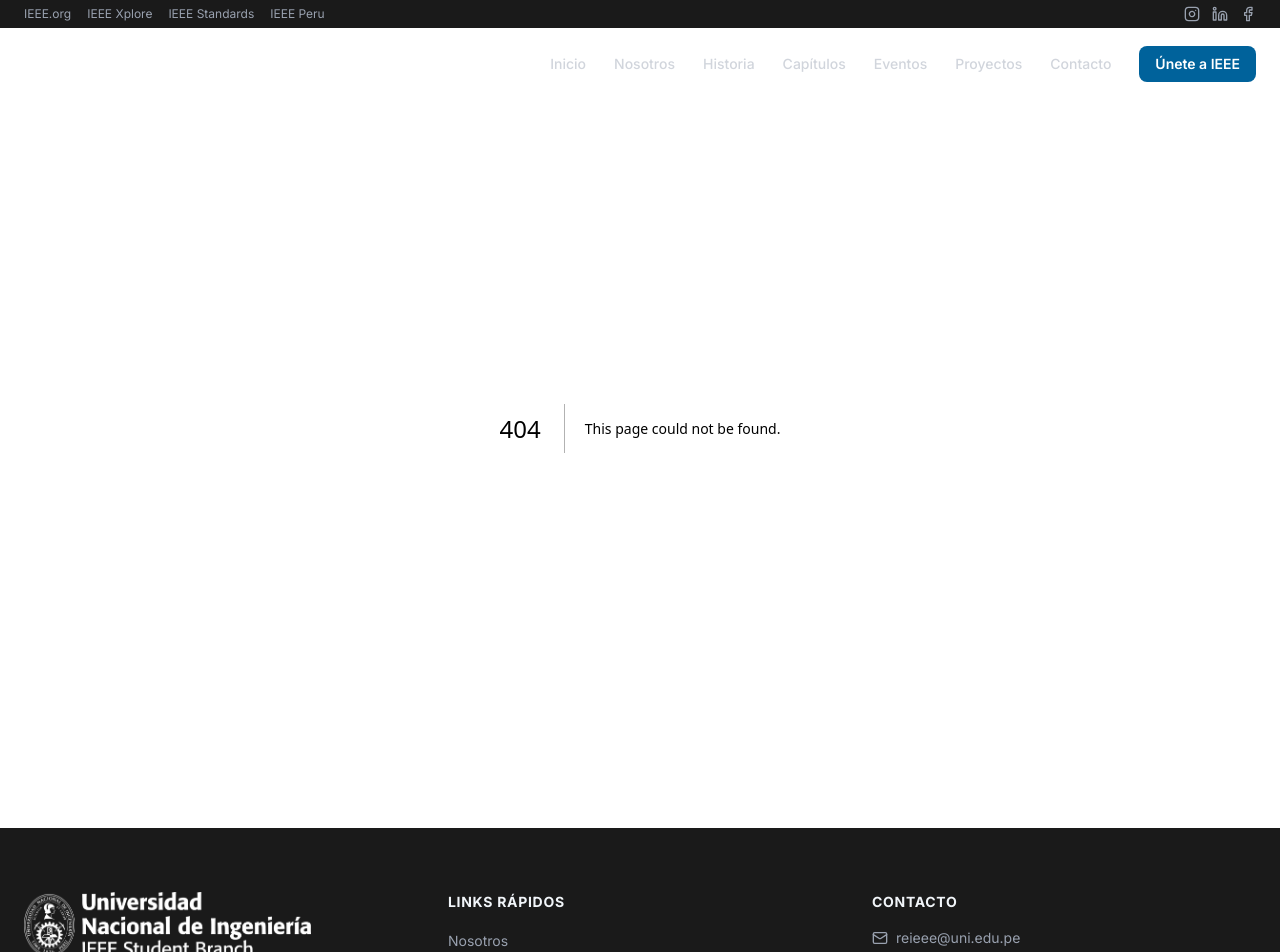
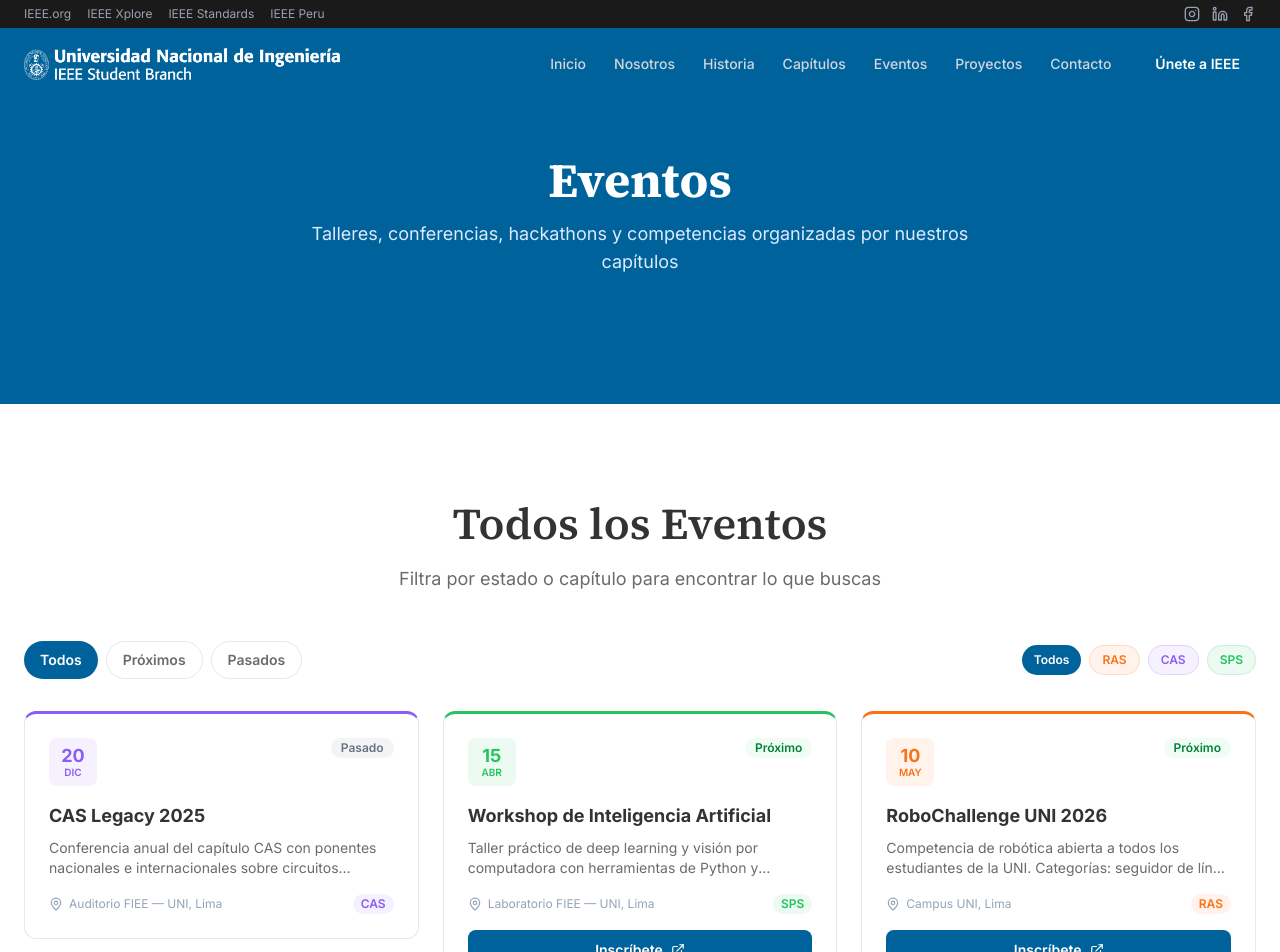
Before and after one commit to Adriel2503/IEEE-RAMA-UNI, a Next.js app: page /eventos in a window 1280 px wide. Before the commit this address had no page. Shown: the top 952 px of the page. Built offline with nearby package versions, Linux system fonts and the light colour scheme.

Commit message:
Creando pestaña eventos

```diff
--- a/src/app/capitulos/page.tsx
+++ b/src/app/capitulos/page.tsx
@@ -9,7 +9,7 @@
 export const metadata = {
   title: "Capítulos",
   description:
-    "Conoce los 10 capítulos técnicos de la Rama Estudiantil IEEE UNI.",
+    "Conoce los 11 capítulos técnicos de la Rama Estudiantil IEEE UNI.",
 };
 
 export default function CapitulosPage() {
@@ -20,7 +20,7 @@
       <div className="mx-auto max-w-7xl px-4 md:px-6">
         <SectionHeading
           title="Nuestros Capítulos"
-          subtitle="10 capítulos técnicos donde puedes desarrollar tu pasión por la ingeniería"
+          subtitle="11 capítulos técnicos donde puedes desarrollar tu pasión por la ingeniería"
         />
         <div className="grid grid-cols-1 gap-6 sm:grid-cols-2 lg:grid-cols-3">
           {chapters.map((chapter) => {
--- /dev/null
+++ b/src/app/eventos/page.tsx
@@ -0,0 +1,45 @@
+import SectionHeading from "@/components/ui/SectionHeading";
+import EventFilters from "@/components/ui/EventFilters";
+import eventsData from "@/data/events.json";
+import chaptersData from "@/data/chapters.json";
+import type { Event, Chapter } from "@/lib/types";
+import { loadJsonData } from "@/lib/utils";
+
+export const metadata = {
+  title: "Eventos",
+  description:
+    "Talleres, conferencias, hackathons y más actividades de la Rama Estudiantil IEEE UNI.",
+};
+
+export default function EventosPage() {
+  const events = loadJsonData<Event>(eventsData);
+  const chapters = loadJsonData<Chapter>(chaptersData);
+
+  return (
+    <>
+      {/* Hero */}
+      <section className="bg-primary py-24 md:py-32">
+        <div className="mx-auto max-w-7xl px-4 text-center md:px-6">
+          <h1 className="font-heading text-4xl font-bold text-white md:text-5xl">
+            Eventos
+          </h1>
+          <p className="mx-auto mt-4 max-w-2xl text-lg text-blue-100">
+            Talleres, conferencias, hackathons y competencias organizadas por
+            nuestros capítulos
+          </p>
+        </div>
+      </section>
+
+      {/* Events list with filters */}
+      <section className="bg-background py-16 md:py-24">
+        <div className="mx-auto max-w-7xl px-4 md:px-6">
+          <SectionHeading
+            title="Todos los Eventos"
+            subtitle="Filtra por estado o capítulo para encontrar lo que buscas"
+          />
+          <EventFilters events={events} chapters={chapters} />
+        </div>
+      </section>
+    </>
+  );
+}
--- a/src/app/layout.tsx
+++ b/src/app/layout.tsx
@@ -24,7 +24,7 @@
     template: "%s | IEEE UNI",
   },
   description:
-    "Rama Estudiantil IEEE de la UNI. Desde 1967 formando ingenieros. 10 capítulos técnicos, +100 miembros. Únete a la comunidad más grande de ingeniería.",
+    "Rama Estudiantil IEEE de la UNI. Desde 1967 formando ingenieros. 11 capítulos técnicos, +100 miembros. Únete a la comunidad más grande de ingeniería.",
   keywords: [
     "IEEE UNI",
     "IEEE Rama UNI",
--- a/src/components/home/AboutSection.tsx
+++ b/src/components/home/AboutSection.tsx
@@ -24,7 +24,7 @@
                   Latinoamérica.
                 </p>
                 <p>
-                  Con <strong className="text-text">10 capítulos técnicos</strong> y más de{" "}
+                  Con <strong className="text-text">11 capítulos técnicos</strong> y más de{" "}
                   <strong className="text-text">100 miembros activos</strong>, organizamos
                   eventos, talleres, conferencias y proyectos de investigación
                   que conectan a nuestros estudiantes con la comunidad global de
--- a/src/components/home/ChaptersGrid.tsx
+++ b/src/components/home/ChaptersGrid.tsx
@@ -17,7 +17,7 @@
         <ScrollReveal>
           <SectionHeading
             title="Nuestros Capítulos"
-            subtitle="10 capítulos técnicos donde puedes desarrollar tu pasión por la ingeniería"
+            subtitle="11 capítulos técnicos donde puedes desarrollar tu pasión por la ingeniería"
           />
         </ScrollReveal>
 
--- a/src/components/ui/EventCard.tsx
+++ b/src/components/ui/EventCard.tsx
@@ -1,4 +1,4 @@
-import { MapPin } from "lucide-react";
+import { MapPin, ExternalLink } from "lucide-react";
 import { parseDateParts } from "@/lib/utils";
 import type { Event, Chapter } from "@/lib/types";
 import { IEEE_BLUE } from "@/lib/constants";
@@ -15,7 +15,7 @@
 
   return (
     <div
-      className="group rounded-[var(--radius-lg)] border border-border bg-surface p-6 transition-all duration-200 hover:shadow-lg hover:-translate-y-1"
+      className="group flex flex-col rounded-[var(--radius-lg)] border border-border bg-surface p-6 transition-all duration-200 hover:shadow-lg hover:-translate-y-1"
       style={{ borderTopColor: chapterColor, borderTopWidth: "3px" }}
     >
       {/* Date box + Status badge */}
@@ -67,6 +67,19 @@
           </span>
         )}
       </div>
+
+      {/* Registration button */}
+      {event.status === "upcoming" && event.registrationUrl && (
+        <a
+          href={event.registrationUrl}
+          target="_blank"
+          rel="noopener noreferrer"
+          className="mt-4 inline-flex items-center justify-center gap-2 rounded-[var(--radius-md)] bg-primary px-4 py-2.5 text-sm font-semibold text-text-on-primary transition-colors hover:bg-primary-hover"
+        >
+          Inscríbete
+          <ExternalLink className="h-3.5 w-3.5" />
+        </a>
+      )}
     </div>
   );
 }
--- /dev/null
+++ b/src/components/ui/EventFilters.tsx
@@ -0,0 +1,109 @@
+"use client";
+
+import { useState } from "react";
+import EventCard from "@/components/ui/EventCard";
+import ScrollReveal from "@/components/ui/ScrollReveal";
+import type { Event, Chapter } from "@/lib/types";
+
+type StatusFilter = "all" | "upcoming" | "past";
+
+interface EventFiltersProps {
+  events: Event[];
+  chapters: Chapter[];
+}
+
+export default function EventFilters({ events, chapters }: EventFiltersProps) {
+  const [status, setStatus] = useState<StatusFilter>("all");
+  const [chapterFilter, setChapterFilter] = useState<string>("all");
+
+  const filtered = events.filter((e) => {
+    if (status !== "all" && e.status !== status) return false;
+    if (chapterFilter !== "all" && e.chapter !== chapterFilter) return false;
+    return true;
+  });
+
+  // Only show chapters that have events
+  const activeChapterSlugs = [...new Set(events.map((e) => e.chapter))];
+  const activeChapters = chapters.filter((c) =>
+    activeChapterSlugs.includes(c.slug)
+  );
+
+  const statusTabs: { label: string; value: StatusFilter }[] = [
+    { label: "Todos", value: "all" },
+    { label: "Próximos", value: "upcoming" },
+    { label: "Pasados", value: "past" },
+  ];
+
+  return (
+    <>
+      {/* Filters */}
+      <div className="mb-8 flex flex-col gap-4 sm:flex-row sm:items-center sm:justify-between">
+        {/* Status tabs */}
+        <div className="flex gap-2">
+          {statusTabs.map((tab) => (
+            <button
+              key={tab.value}
+              onClick={() => setStatus(tab.value)}
+              className={`rounded-full px-4 py-2 text-sm font-semibold transition-colors cursor-pointer ${
+                status === tab.value
+                  ? "bg-primary text-text-on-primary"
+                  : "bg-surface border border-border text-text-secondary hover:bg-surface-hover"
+              }`}
+            >
+              {tab.label}
+            </button>
+          ))}
+        </div>
+
+        {/* Chapter filter */}
+        <div className="flex flex-wrap gap-2">
+          <button
+            onClick={() => setChapterFilter("all")}
+            className={`rounded-full px-3 py-1.5 text-xs font-semibold transition-colors cursor-pointer ${
+              chapterFilter === "all"
+                ? "bg-primary text-text-on-primary"
+                : "bg-surface border border-border text-text-secondary hover:bg-surface-hover"
+            }`}
+          >
+            Todos
+          </button>
+          {activeChapters.map((ch) => (
+            <button
+              key={ch.slug}
+              onClick={() => setChapterFilter(ch.slug)}
+              className="rounded-full px-3 py-1.5 text-xs font-semibold transition-colors cursor-pointer"
+              style={
+                chapterFilter === ch.slug
+                  ? { backgroundColor: ch.color, color: "#fff" }
+                  : {
+                      backgroundColor: `${ch.color}15`,
+                      color: ch.color,
+                      border: `1px solid ${ch.color}30`,
+                    }
+              }
+            >
+              {ch.name}
+            </button>
+          ))}
+        </div>
+      </div>
+
+      {/* Results grid */}
+      {filtered.length > 0 ? (
+        <div className="grid grid-cols-1 gap-6 md:grid-cols-2 lg:grid-cols-3">
+          {filtered.map((event, i) => (
+            <ScrollReveal key={event.id} delay={i * 0.05}>
+              <EventCard event={event} chapters={chapters} />
+            </ScrollReveal>
+          ))}
+        </div>
+      ) : (
+        <div className="py-16 text-center">
+          <p className="text-lg text-text-secondary">
+            No se encontraron eventos con los filtros seleccionados.
+          </p>
+        </div>
+      )}
+    </>
+  );
+}
--- a/src/data/events.json
+++ b/src/data/events.json
@@ -17,7 +17,8 @@
     "description": "Taller práctico de deep learning y visión por computadora con herramientas de Python y PyTorch.",
     "image": "/images/events/placeholder.jpg",
     "status": "upcoming",
-    "location": "Laboratorio FIEE — UNI, Lima"
+    "location": "Laboratorio FIEE — UNI, Lima",
+    "registrationUrl": "https://forms.google.com/"
   },
   {
     "id": "event-3",
@@ -27,7 +28,8 @@
     "description": "Competencia de robótica abierta a todos los estudiantes de la UNI. Categorías: seguidor de línea y robots autónomos.",
     "image": "/images/events/placeholder.jpg",
     "status": "upcoming",
-    "location": "Campus UNI, Lima"
+    "location": "Campus UNI, Lima",
+    "registrationUrl": "https://forms.google.com/"
   },
   {
     "id": "event-4",
@@ -37,6 +39,7 @@
     "description": "Taller de diseño de circuitos analógicos y digitales con herramientas EDA. Simulación en LTSpice y diseño de PCBs.",
     "image": "/images/events/placeholder.jpg",
     "status": "upcoming",
-    "location": "Laboratorio FIEE — UNI, Lima"
+    "location": "Laboratorio FIEE — UNI, Lima",
+    "registrationUrl": "https://forms.google.com/"
   }
 ]
--- a/src/data/stats.json
+++ b/src/data/stats.json
@@ -8,7 +8,7 @@
   },
   {
     "label": "Capítulos técnicos",
-    "value": 10,
+    "value": 11,
     "prefix": "",
     "suffix": "",
     "icon": "Users"
--- a/src/lib/types.ts
+++ b/src/lib/types.ts
@@ -18,6 +18,7 @@
   image: string;
   status: "upcoming" | "past";
   location: string;
+  registrationUrl?: string;
 }
 
 export interface Project {
```
